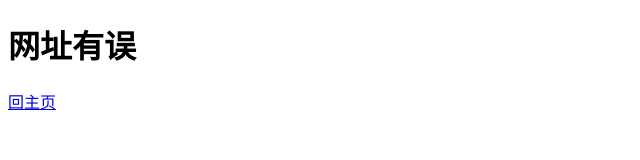
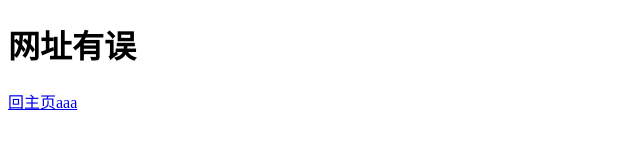
Before and after one commit to 654450587/654450587.github.io, a plain HTML site: page 404.html in a window 1280 px wide. Shown: the full height of the page, 0-640 px from the left. Drawn offline with Linux system fonts and the light colour scheme.

Commit message:
Update 404.html

```diff
--- a/404.html
+++ b/404.html
@@ -6,6 +6,6 @@
   </head>
   <body>
     <h1>网址有误</h1>
-    <a href="/">回主页</a>
+    <a href="/">回主页aaa</a>
   </body>
 </html>
```
